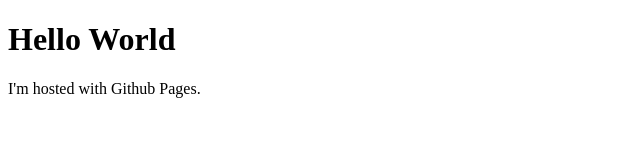
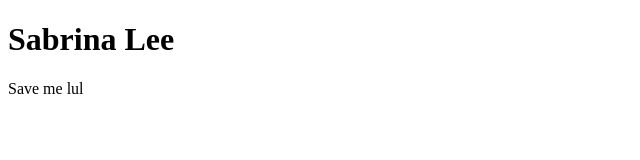
Before and after one commit to sabrinalee-ux/sabrinalee-ux.github.io, a plain HTML site: page index.html in a window 1280 px wide. Shown: the whole page, without its empty margins (0-640 px from the left). Drawn offline with Linux system fonts and the light colour scheme.

Commit message:
Update index.html

```diff
--- a/index.html
+++ b/index.html
@@ -1,7 +1,7 @@
 <!DOCTYPE html>
 <html>
 <body>
-  <h1>Hello World</h1>
-  <p>I'm hosted with Github Pages.</p>
+  <h1>Sabrina Lee</h1>
+  <p> Save me lul</p>
 </body>
 </html>
```
